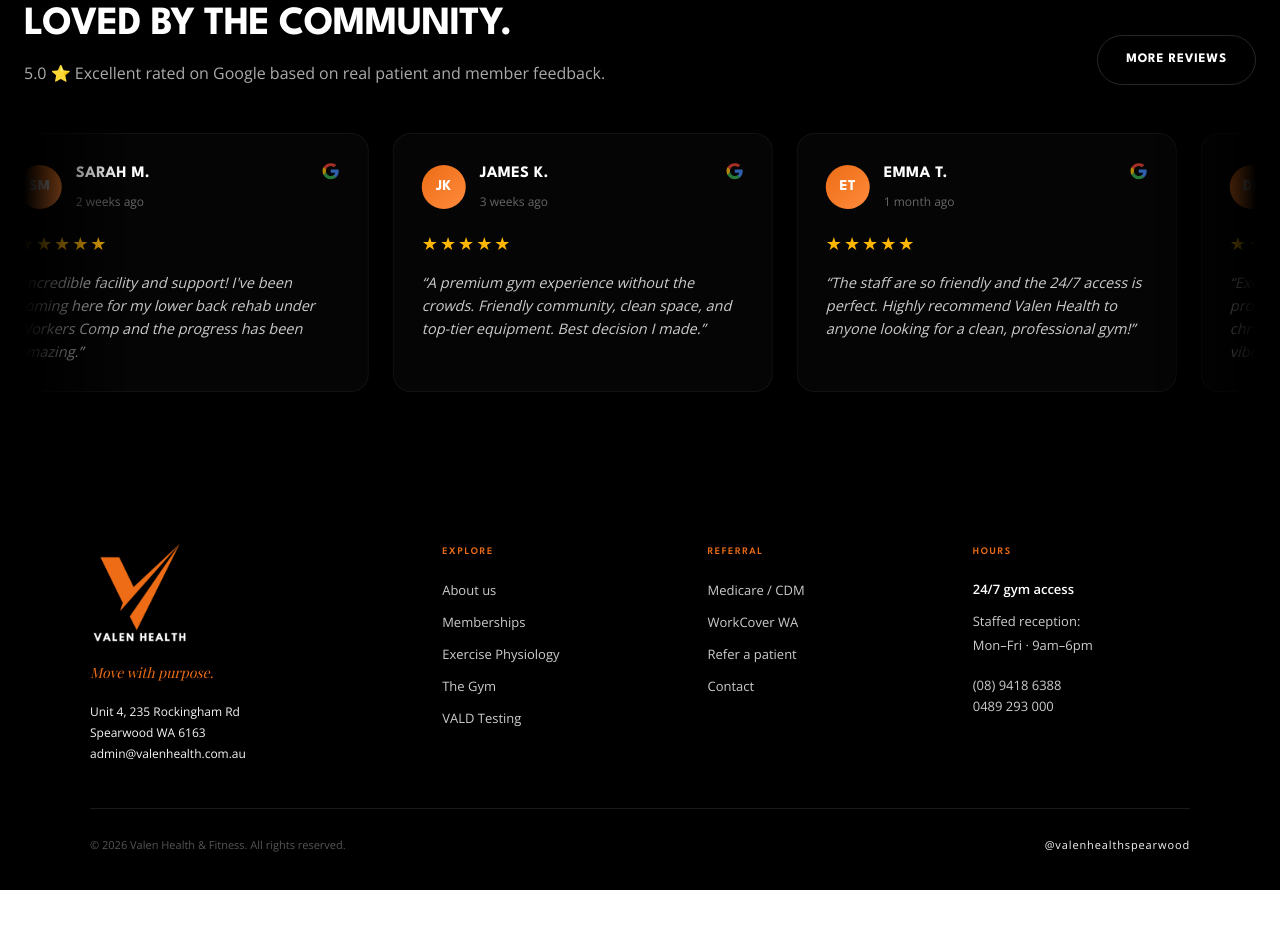
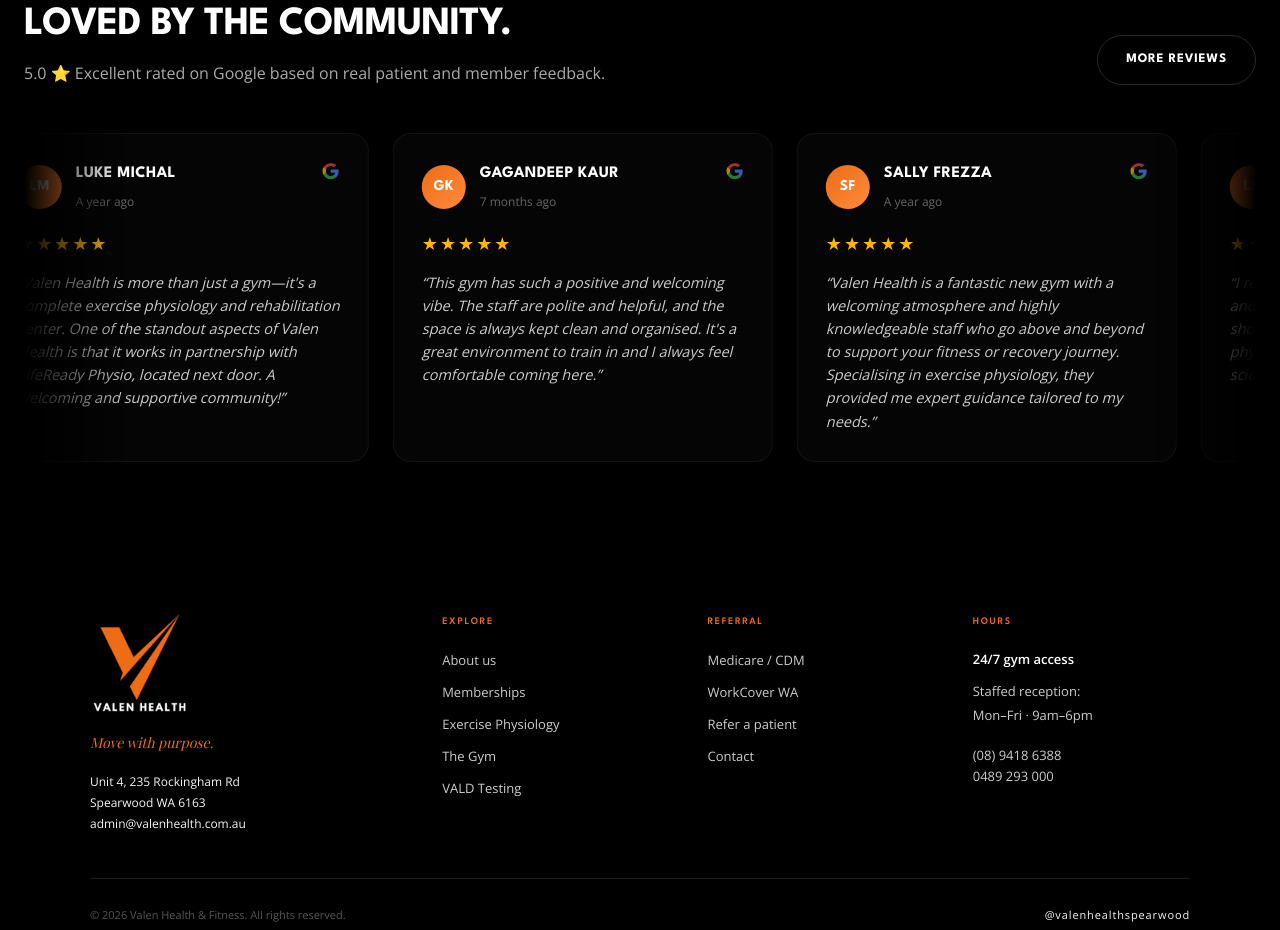
Before and after one commit to imkarthickperumal/valenhealth, a Next.js app in the folder valenhealth/: page / in a window 1280 px wide. Shown: the part 5840-6770 px from the top of the page. Before the commit the page ends 6730 px from the top, so only its background shows below. Built offline with nearby package versions, Linux system fonts and the light colour scheme.

Commit message:
use real google reviews scraped directly from valen health spearwood listing

```diff
--- a/valenhealth/components/GoogleReviews.tsx
+++ b/valenhealth/components/GoogleReviews.tsx
@@ -14,51 +14,51 @@
 const reviews: Review[] = [
   {
     id: 1,
-    name: "Rohit S.",
+    name: "Harish Kumar",
     rating: 5,
-    text: "The best gym in Spearwood! The equipment is brand new and the exercise physiologists are incredibly knowledgeable. Highly recommend!",
-    date: "1 week ago",
-    initials: "RS",
+    text: "Been training at Valen for a while now and really enjoying it. The gym is clean, well set up and has a good vibe — not overcrowded or intimidating. Joel (the EP) has been great. He actually listens, explains things properly and tailors the program to you.",
+    date: "2 months ago",
+    initials: "HK",
   },
   {
     id: 2,
-    name: "Sarah M.",
+    name: "Luke Michal",
     rating: 5,
-    text: "Incredible facility and support! I've been coming here for my lower back rehab under Workers Comp and the progress has been amazing.",
-    date: "2 weeks ago",
-    initials: "SM",
+    text: "Valen Health is more than just a gym—it's a complete exercise physiology and rehabilitation center. One of the standout aspects of Valen Health is that it works in partnership with LifeReady Physio, located next door. A welcoming and supportive community!",
+    date: "A year ago",
+    initials: "LM",
   },
   {
     id: 3,
-    name: "James K.",
+    name: "Gagandeep Kaur",
     rating: 5,
-    text: "A premium gym experience without the crowds. Friendly community, clean space, and top-tier equipment. Best decision I made.",
-    date: "3 weeks ago",
-    initials: "JK",
+    text: "This gym has such a positive and welcoming vibe. The staff are polite and helpful, and the space is always kept clean and organised. It's a great environment to train in and I always feel comfortable coming here.",
+    date: "7 months ago",
+    initials: "GK",
   },
   {
     id: 4,
-    name: "Emma T.",
+    name: "Sally Frezza",
     rating: 5,
-    text: "The staff are so friendly and the 24/7 access is perfect. Highly recommend Valen Health to anyone looking for a clean, professional gym!",
-    date: "1 month ago",
-    initials: "ET",
+    text: "Valen Health is a fantastic new gym with a welcoming atmosphere and highly knowledgeable staff who go above and beyond to support your fitness or recovery journey. Specialising in exercise physiology, they provided me expert guidance tailored to my needs.",
+    date: "A year ago",
+    initials: "SF",
   },
   {
     id: 5,
-    name: "David L.",
+    name: "Lovedeep Singh",
     rating: 5,
-    text: "Exceptional EP support. They tailored a program that has completely resolved my chronic shoulder pain. Love the community vibe.",
-    date: "1 month ago",
-    initials: "DL",
+    text: "I really like the facility. The staff are amazing and really helpful. I think a lot more people should get onto this because the exercise physios actually understand health from a science perspective.",
+    date: "A year ago",
+    initials: "LS",
   },
   {
     id: 6,
-    name: "Clara H.",
+    name: "Siddhant Mathankar",
     rating: 5,
-    text: "Super clean gym, very friendly staff, and amazing atmosphere. The equipment selection is top tier. Best health network in Perth!",
-    date: "2 months ago",
-    initials: "CH",
+    text: "Great local gym and really knowledgeable staff. If you're in the area couldn't recommend anywhere better.",
+    date: "A year ago",
+    initials: "SM",
   },
 ];
 
```
